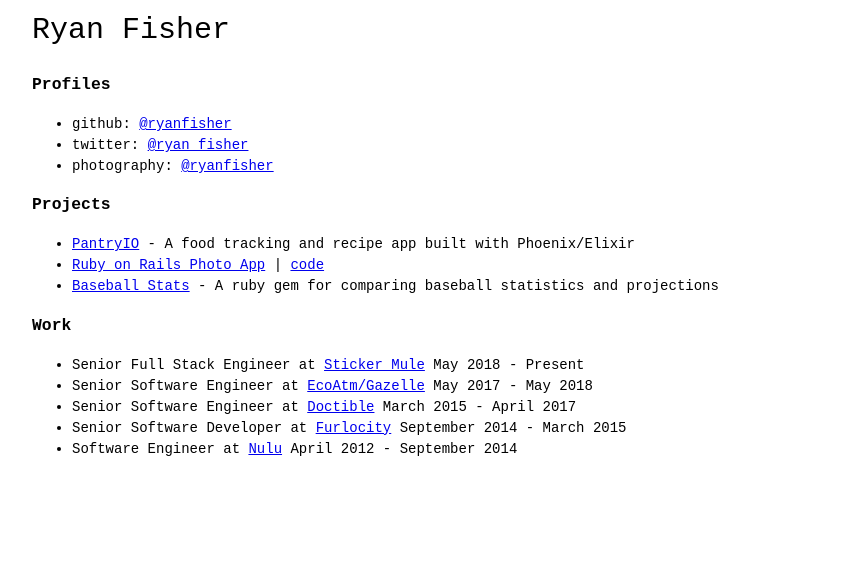
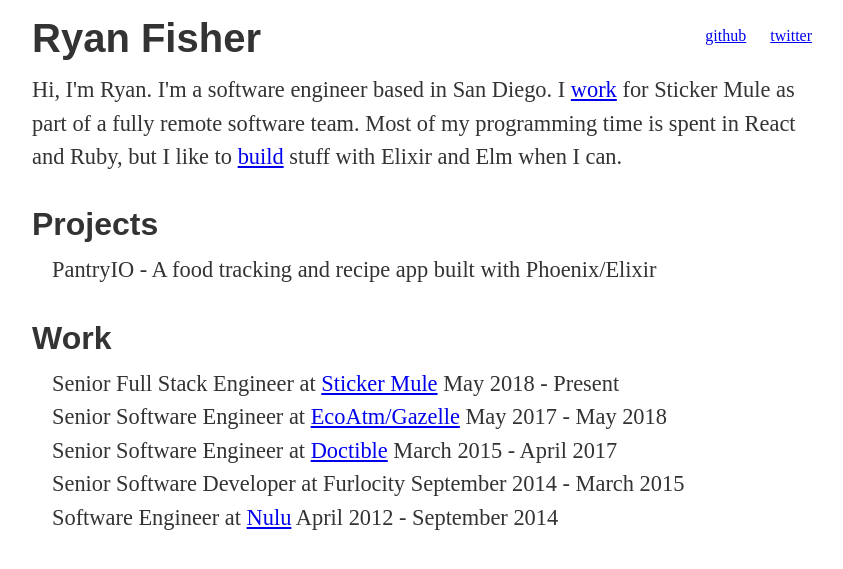
Before and after one commit to ryanfisher/ryanfisher.io, a Jekyll site: the page built from index.md, in a window 1280 px wide. Shown: the top 569 px of the page, without its empty margins (218-1061 px from the left). Built offline with Jekyll 4.4.1, drawn with Linux system fonts in a browser that asks for light colours.

Commit message:
Update home page

```diff
--- a/_layouts/home.html
+++ b/_layouts/home.html
@@ -6,7 +6,56 @@
     <meta content="Ryan Fisher is a software engineer based in San Diego, Ca. He spends most of his time sitting quietly, writing code, and soaking in compliments about his beard." name="description">
     <meta content="width=device-width, initial-scale=1" name="viewport">
     <style type="text/css">
-    body{font-family:monospace;font-size:14px;line-height:1.5;text-align:center}.container{max-width:780px;margin:0 auto;text-align:left}h1{font-size:30px;font-weight:100}
+      body {
+        font-family: serif;
+        font-size: 16px;
+        line-height: 1.5;
+        text-align: center;
+        color: #333;
+      }
+
+      .container {
+        max-width: 780px;
+        margin: 0 auto;
+        text-align: left
+      }
+
+      h1 {
+        font-size: 2.5em;
+        clear: left;
+      }
+
+      h2 {
+        font-size: 2em;
+      }
+
+      h1, h2 {
+        font-family: sans-serif;
+        margin-bottom: 5px;
+      }
+
+      .introduction,
+      section ul {
+        font-size: 1.4em;
+        margin-top: 0;
+      }
+
+      section ul {
+        padding: 0;
+      }
+
+      nav {
+        float: right;
+      }
+
+      nav ul {
+        list-style: none;
+      }
+
+      li {
+        display: inline-block;
+        margin-left: 20px;
+      }
     </style>
     <link rel="shortcut icon" type="image/x-icon" href="/assets/images/einstein.jpg">
     <script async="" src="https://www.google-analytics.com/analytics.js"></script>
@@ -22,37 +71,32 @@
   </head>
   <body>
     <div class="container">
+      <nav>
+        <ul>
+          <li><a href="https://github.com/ryanfisher">github</a></li>
+          <li><a href="https://twitter.com/ryan_fisher">twitter</a></li>
+        </ul>
+      </nav>
       <h1>Ryan Fisher</h1>
-      <h3>Profiles</h3>
-      <ul>
-        <li>github: <a class="github" href="https://github.com/ryanfisher">@ryanfisher</a>
-        </li>
-        <li>twitter: <a class="twitter" href="https://twitter.com/ryan_fisher">@ryan_fisher</a></li>
-        <li>photography: <a href="https://photos.ryanfisher.io/profile/ryanfisher">@ryanfisher</a></li>
-      </ul>
-      <h3>Projects</h3>
-      <ul>
-        <li>
-          <a href="https://pantryio.com/">PantryIO</a> - A food tracking and recipe app built with Phoenix/Elixir
-        </li>
-        <li>
-          <a href="https://photos.ryanfisher.io">Ruby on Rails Photo App</a> | <a href="https://github.com/ryanfisher/photo">code</a>
-        </li>
-        <li>
-          <a href="https://github.com/ryanfisher/baseball_stats">Baseball Stats</a> - A ruby gem for comparing baseball statistics and projections
-        </li>
-      </ul>
-      <h3>Work</h3>
-      <ul>
-        <li>Senior Full Stack Engineer at <a href="https://www.stickermule.com">Sticker Mule</a> May 2018 - Present</li>
-        <li>Senior Software Engineer at <a href="https://www.gazelle.com" target="_blank">EcoAtm/Gazelle</a> May 2017 - May 2018
-        </li>
-        <li>Senior Software Engineer at <a href="https://www.doctible.com" target="_blank">Doctible</a> March 2015 - April 2017
-        </li>
-        <li>Senior Software Developer at <a href="https://www.furlocity.com" target="_blank">Furlocity</a> September 2014 - March 2015
-        </li>
-        <li>Software Engineer at <a href="https://www.nulu.com" target="_blank">Nulu</a> April 2012 - September 2014 </li>
-      </ul>
+      <p class="introduction">Hi, I'm Ryan. I'm a software engineer based in San Diego. I <a href="#experience">work</a> for Sticker Mule as part of a fully remote software team. Most of my programming time is spent in React and Ruby, but I like to <a href="#projects">build</a> stuff with Elixir and Elm when I can.</p>
+      <section id="projects">
+        <a name="projects" />
+        <h2>Projects</h2>
+        <ul>
+          <li>PantryIO - A food tracking and recipe app built with Phoenix/Elixir</li>
+        </ul>
+      </section>
+      <section id="experience">
+        <a name="experience" />
+        <h2>Work</h2>
+        <ul>
+          <li>Senior Full Stack Engineer at <a href="https://www.stickermule.com">Sticker Mule</a> May 2018 - Present</li>
+          <li>Senior Software Engineer at <a href="https://www.gazelle.com">EcoAtm/Gazelle</a> May 2017 - May 2018</li>
+          <li>Senior Software Engineer at <a href="https://www.doctible.com">Doctible</a> March 2015 - April 2017</li>
+          <li>Senior Software Developer at Furlocity September 2014 - March 2015</li>
+          <li>Software Engineer at <a href="https://www.nulu.com">Nulu</a> April 2012 - September 2014</li>
+        </ul>
+      </section>
     </div>
   </body>
 </html>
```
